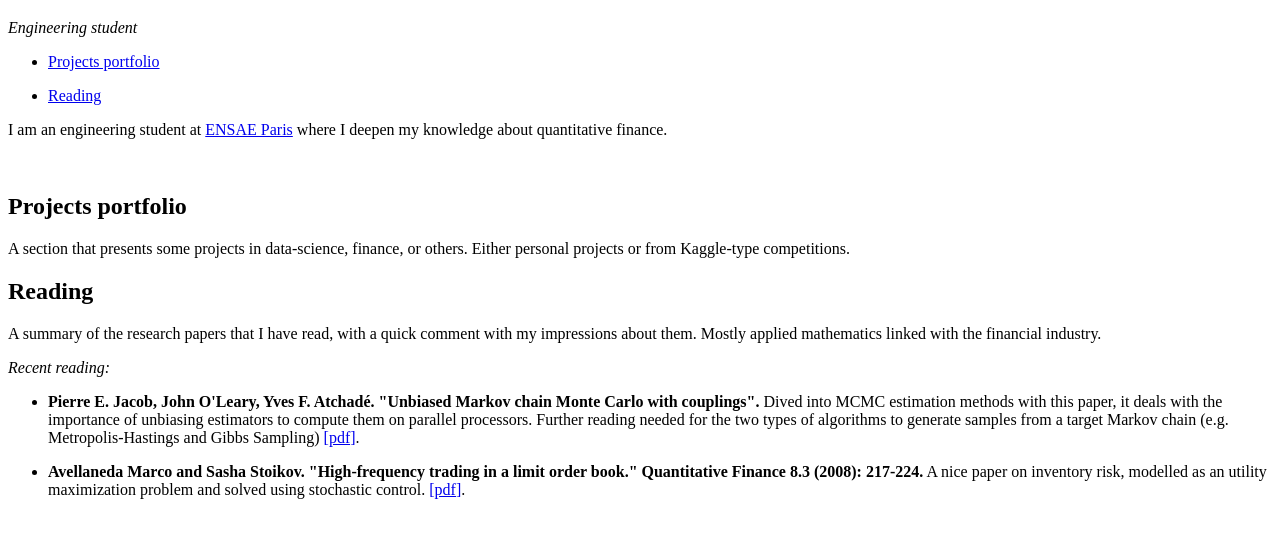
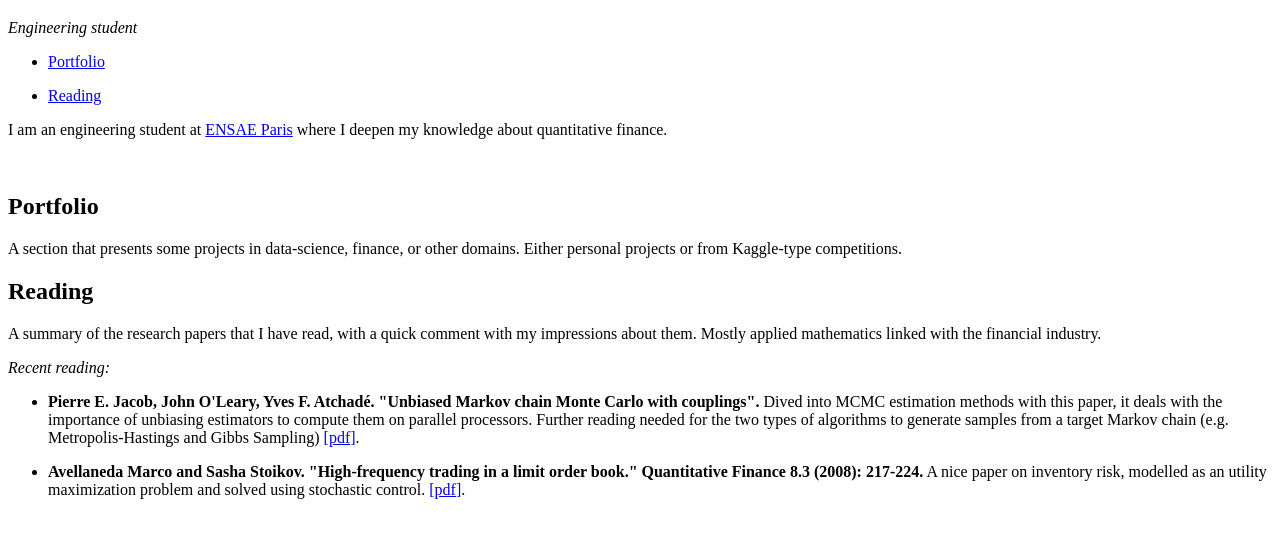
Before and after one commit to vivientisserand/vivientisserand.github.io, a plain HTML site: page index.html in a window 1280 px wide. Shown: the part 61-598 px from the top of the page. Drawn offline with Linux system fonts and the light colour scheme.

Commit message:
Update index.html

```diff
--- a/index.html
+++ b/index.html
@@ -18,7 +18,7 @@
           </p>
 
         <ul>
-          <li><a href="#Projetcs">Projects portfolio</a></li>
+          <li><a href="#Portfolio">Portfolio</a></li>
         </ul>
         <ul>
           <li><a href="#Reading">Reading</a></li>
@@ -33,9 +33,9 @@
             </p>
           <br />
 
-          <h2 id="Projects">Projects portfolio</h2>
+          <h2 id="Portfolio">Portfolio</h2>
           <p>
-            A section that presents some projects in data-science, finance, or others. Either personal projects or from Kaggle-type competitions.
+            A section that presents some projects in data-science, finance, or other domains. Either personal projects or from Kaggle-type competitions.
           </p>
 
           <h2 id="Reading">Reading</h2>
```
